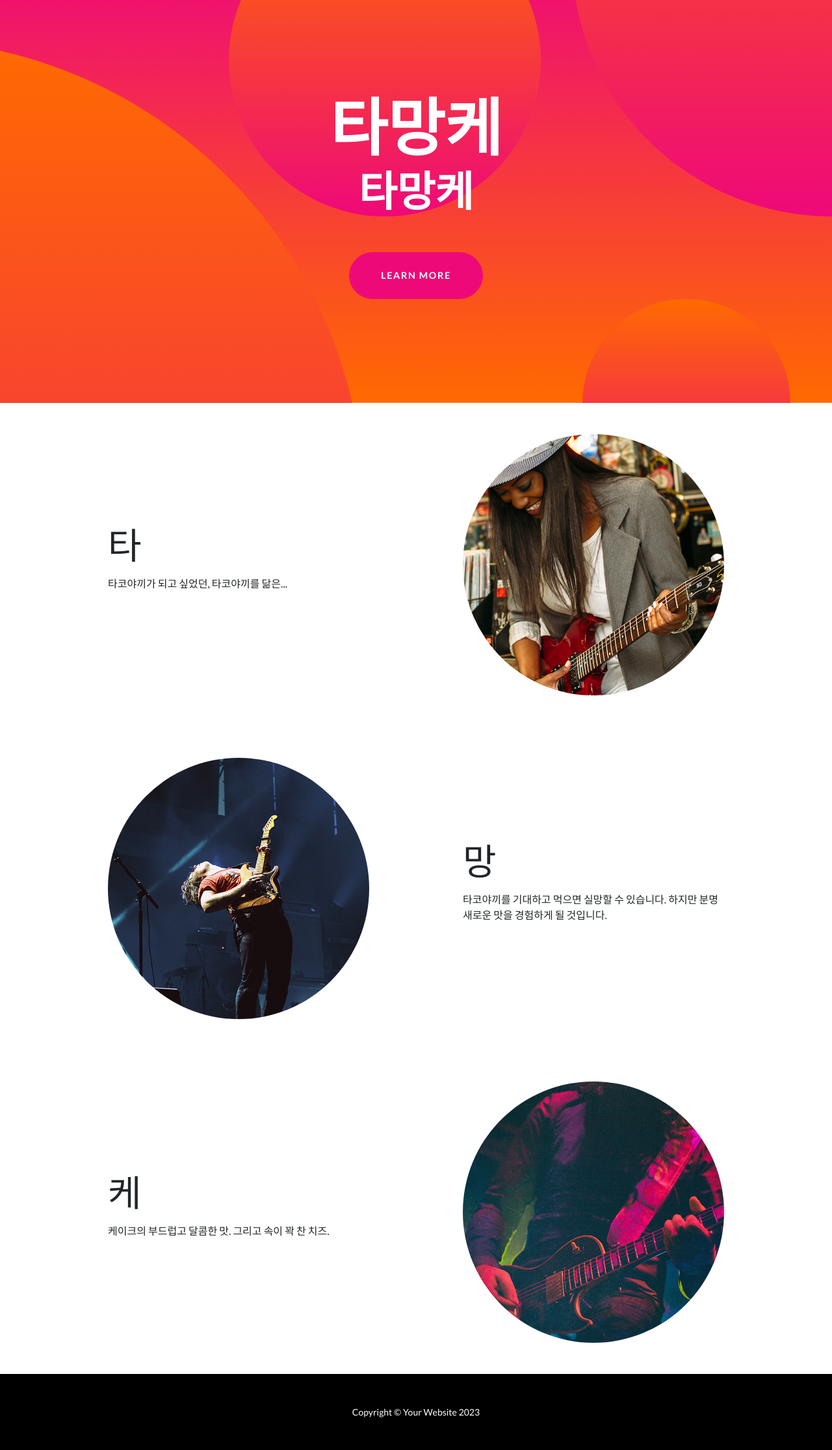
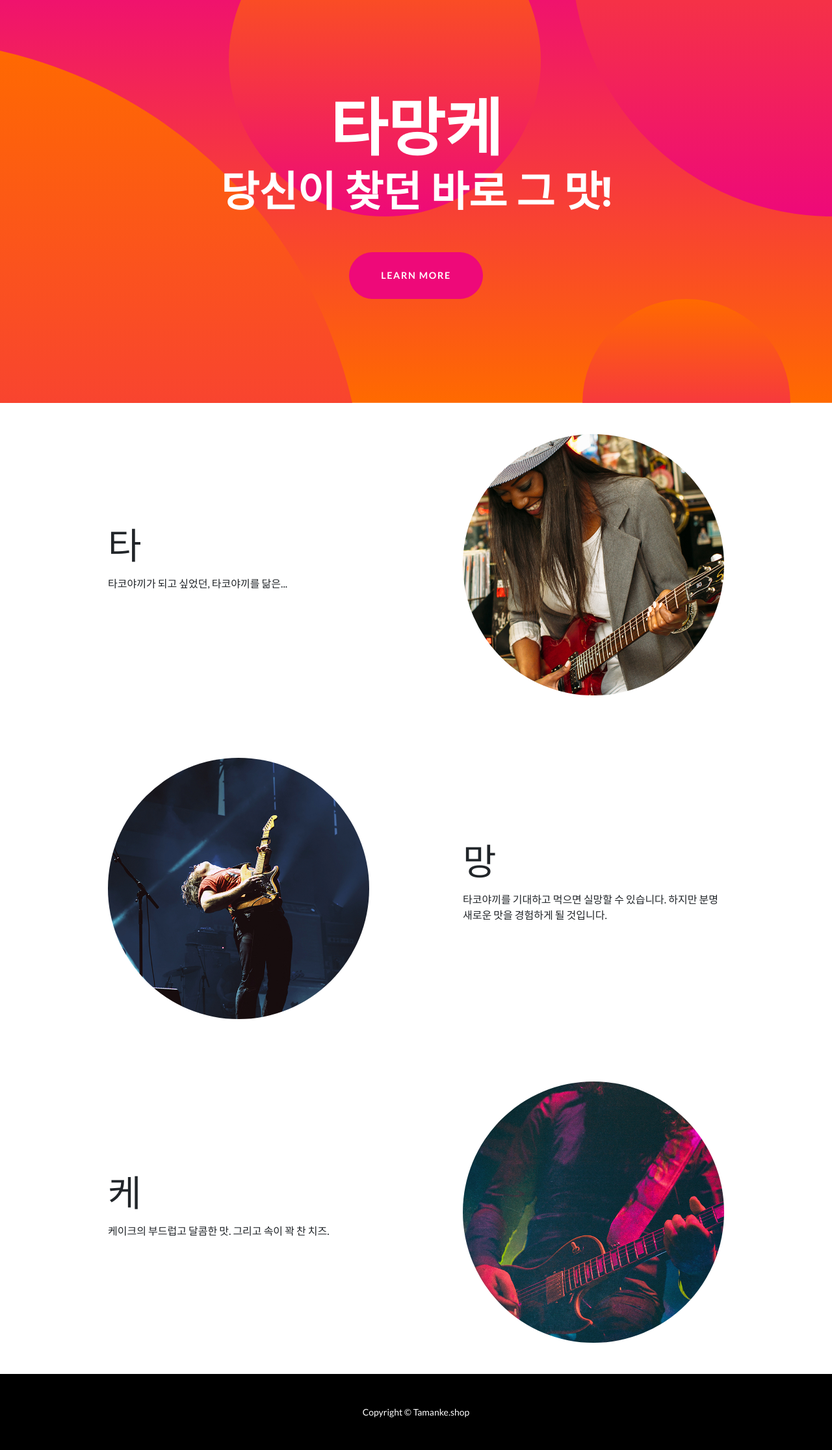
Before and after one commit to hjk0314/django, a Django app: page / in a window 1280 px wide. Shown: the part 67-2298 px from the top of the page at 65% size. Run offline with Django 3.2, Linux system fonts and the light colour scheme; some libraries are stand-ins or nearby versions.

Commit message:
3th update

```diff
--- a/tamanke/templates/index.html
+++ b/tamanke/templates/index.html
@@ -7,7 +7,7 @@
         <meta name="description" content="" />
         <meta name="author" content="" />
         <title>타망케</title>
-        <link rel="icon" type="image/x-icon" href="{% static './favicon.ico' %}" />
+        <link rel="icon" type="image/x-icon" href="{% static 'favicon.ico' %}" />
         <!-- Font Awesome icons (free version)-->
         <script src="https://use.fontawesome.com/releases/v6.3.0/js/all.js" crossorigin="anonymous"></script>
         <!-- Google fonts-->
@@ -35,7 +35,7 @@
             <div class="masthead-content">
                 <div class="container px-5">
                     <h1 class="masthead-heading mb-0">타망케</h1>
-                    <h2 class="masthead-subheading mb-0">타망케</h2>
+                    <h2 class="masthead-subheading mb-0">당신이 찾던 바로 그 맛!</h2>
                     <a class="btn btn-primary btn-xl rounded-pill mt-5" href="#scroll">Learn More</a>
                 </div>
             </div>
@@ -94,7 +94,7 @@
         </section>
         <!-- Footer-->
         <footer class="py-5 bg-black">
-            <div class="container px-5"><p class="m-0 text-center text-white small">Copyright &copy; Your Website 2023</p></div>
+            <div class="container px-5"><p class="m-0 text-center text-white small">Copyright &copy; Tamanke.shop</p></div>
         </footer>
         <!-- Bootstrap core JS-->
         <script src="https://cdn.jsdelivr.net/npm/bootstrap@5.2.3/dist/js/bootstrap.bundle.min.js"></script>
```
